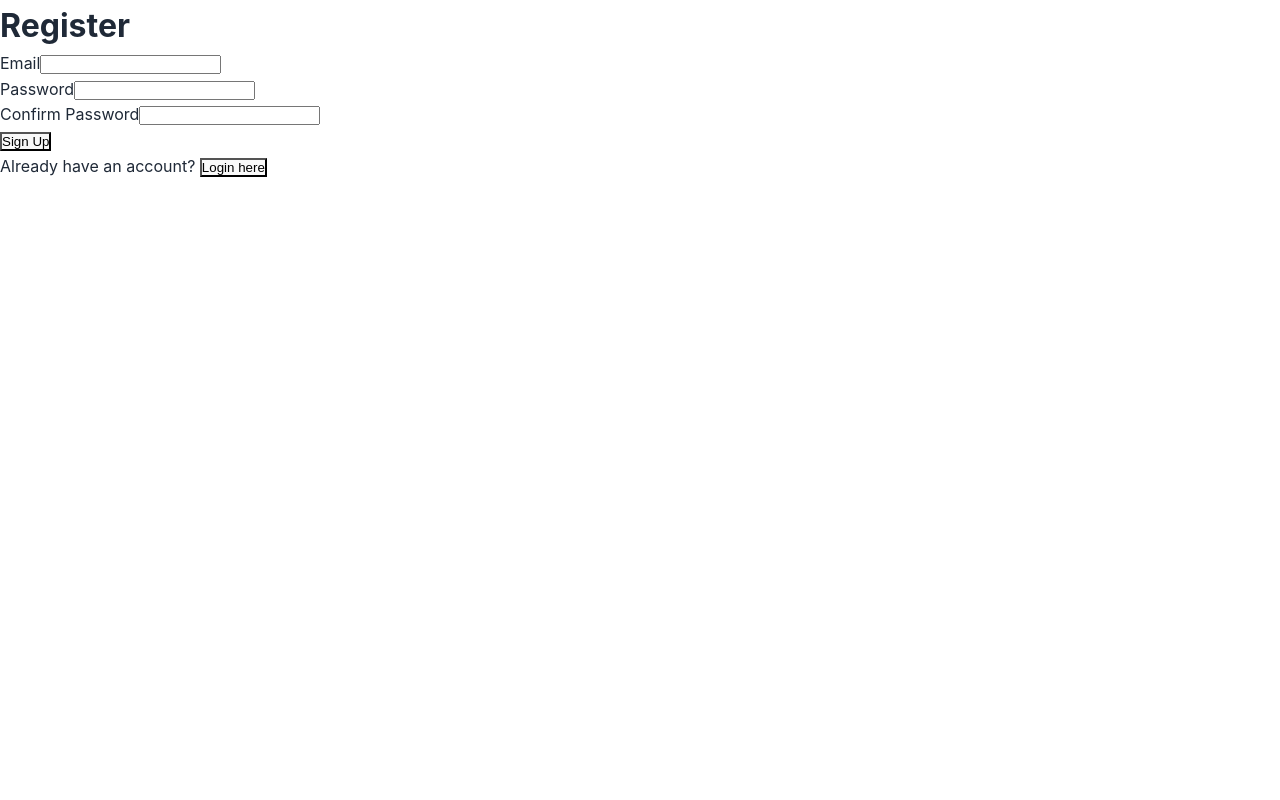
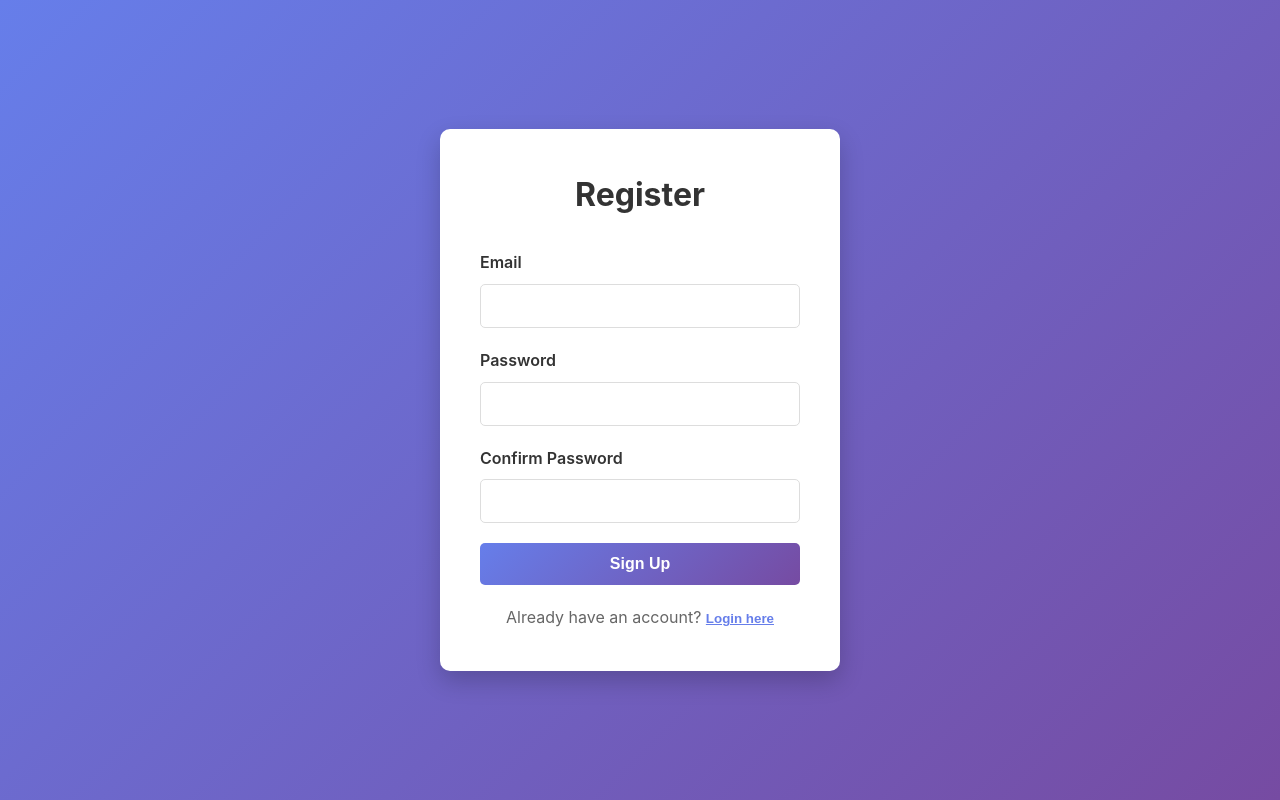
Before and after one commit to malikfarrukh7/college_management_system, a React (Vite) app: page /register in a window 1280 px wide. Built offline with nearby package versions, Linux system fonts and the light colour scheme; no server answers.

Commit message:
login and register

```diff
--- a/src/pages/Login/Login.jsx
+++ b/src/pages/Login/Login.jsx
@@ -55,22 +55,21 @@ export default function Login() {
     <div className={styles.login_container}>
       <div className={styles.login_box}>
         <h1>Login</h1>
-        {error && <p className="error-message">{error}</p>}
+        {error && <p className={styles['error-message']}>{error}</p>}
 
         <form onSubmit={handleSubmit}>
-
-          <div className="form-group">
+          <div className={styles['form-group']}>
             <label htmlFor="email">Email</label>
-            <input type="email" id="email" value={email} onChange={(e) => setEmail(e.target.value)} placeholder="Enter your email" required />
+            <input className={styles.input} type="email" id="email" value={email} onChange={(e) => setEmail(e.target.value)} placeholder="Enter your email" required />
           </div>
-          <div className="form-group">
+          <div className={styles['form-group']}>
             <label htmlFor="password">Password</label>
-            <input type="password" id="password" value={password} onChange={(e) => setPassword(e.target.value)}  placeholder="Enter your password" required />
+            <input className={styles.input} type="password" id="password" value={password} onChange={(e) => setPassword(e.target.value)}  placeholder="Enter your password" required />
           </div>
-          <button type="submit" className="login-btn" disabled={loading}>{loading ? 'Logging in...' : 'Login'}</button>
+          <button type="submit" className={styles['login-btn']} disabled={loading}>{loading ? 'Logging in...' : 'Login'}</button>
         </form>
-        <p className="signup-link">
-          Don't have an account? <button onClick={() => navigate('/register')} className="link-btn">Sign UP</button>
+        <p className={styles['signup-link']}>
+          Don't have an account? <button type="button" onClick={() => navigate('/register')} className={styles['link-btn']}>Sign UP</button>
         </p>
       </div>
     </div>
--- a/src/pages/Login/Login.module.css
+++ b/src/pages/Login/Login.module.css
@@ -16,7 +16,7 @@
   max-width: 400px;
 }
 
-.login-card h1 {
+.login_box h1 {
   text-align: center;
   color: #333;
   margin-bottom: 30px;
@@ -46,6 +46,14 @@
 .form-group input:focus {
   outline: none;
   border-color: #667eea;
+}
+
+.input {
+  width: 100%;
+  padding: 12px;
+  border: 1px solid #ddd;
+  border-radius: 5px;
+  font-size: 1rem;
 }
 
 .login-btn {
--- a/src/pages/Register/Register.jsx
+++ b/src/pages/Register/Register.jsx
@@ -1,4 +1,4 @@
-import './Register.module.css'
+import styles from './Register.module.css'
 import { useNavigate } from 'react-router-dom'
 import React, { useState } from 'react'
 import { supabase } from '../../lib/supabaseClient'
@@ -64,17 +64,18 @@ export default function Register() {
   }
 
   return (
-    <div className="register-container">
-      <div className="register-card">
+    <div className={styles['register_container']}>
+      <div className={styles['register_card']}>
         <h1>Register</h1>
 
-        {error && <p className="error-message">{error}</p>}
-        {success && <p className="success-message">{success}</p>}
+        {error && <p className={styles['error_message']}>{error}</p>}
+        {success && <p className={styles['success_message']}>{success}</p>}
 
         <form onSubmit={handleSignup}>
-          <div className="form-group">
+          <div className={styles['form-group']}>
             <label>Email</label>
             <input
+              className={styles.input}
               type="email"
               value={email}
               onChange={(e) => setEmail(e.target.value)}
@@ -82,9 +83,10 @@ export default function Register() {
             />
           </div>
 
-          <div className="form-group">
+          <div className={styles['form-group']}>
             <label>Password</label>
             <input
+              className={styles.input}
               type="password"
               value={password}
               onChange={(e) => setPassword(e.target.value)}
@@ -92,9 +94,10 @@ export default function Register() {
             />
           </div>
 
-          <div className="form-group">
+          <div className={styles['form-group']}>
             <label>Confirm Password</label>
             <input
+              className={styles.input}
               type="password"
               value={confirmPassword}
               onChange={(e) => setConfirmPassword(e.target.value)}
@@ -102,14 +105,14 @@ export default function Register() {
             />
           </div>
 
-          <button type="submit" disabled={loading}>
+          <button type="submit" className={styles['register_btn']} disabled={loading}>
             {loading ? 'Please wait...' : 'Sign Up'}
           </button>
         </form>
 
-        <p className="login-link">
+        <p className={styles['login_link']}>
           Already have an account?{' '}
-          <button onClick={() => navigate('/login')} className="link-btn">
+          <button type="button" onClick={() => navigate('/login')} className={styles['link_btn']}>
             Login here
           </button>
         </p>
--- a/src/pages/Register/Register.module.css
+++ b/src/pages/Register/Register.module.css
@@ -1,4 +1,4 @@
-.register-container {
+.register_container {
   display: flex;
   justify-content: center;
   align-items: center;
@@ -7,7 +7,7 @@
   padding: 20px;
 }
 
-.register-card {
+.register_card {
   background: white;
   border-radius: 10px;
   padding: 40px;
@@ -16,7 +16,7 @@
   max-width: 400px;
 }
 
-.register-card h1 {
+.register_card h1 {
   text-align: center;
   color: #333;
   margin-bottom: 30px;
@@ -48,7 +48,15 @@
   border-color: #667eea;
 }
 
-.register-btn {
+.input {
+  width: 100%;
+  padding: 12px;
+  border: 1px solid #ddd;
+  border-radius: 5px;
+  font-size: 1rem;
+}
+
+.register_btn {
   width: 100%;
   padding: 12px;
   background: linear-gradient(135deg, #667eea 0%, #764ba2 100%);
@@ -61,17 +69,16 @@
   transition: transform 0.2s;
 }
 
-.register-btn:hover {
+.register_btn:hover {
   transform: translateY(-2px);
 }
 
-.login-link {
+.login_link {
   text-align: center;
   margin-top: 20px;
   color: #666;
 }
-
-.link-btn {
+.link_btn {
   background: none;
   border: none;
   color: #667eea;
@@ -80,11 +87,11 @@
   text-decoration: underline;
 }
 
-.link-btn:hover {
+.link_btn:hover {
   color: #764ba2;
 }
 
-.error-message {
+.error_message {
   background-color: #f8d7da;
   color: #721c24;
   padding: 12px 16px;
@@ -94,7 +101,7 @@
   font-weight: 500;
 }
 
-.success-message {
+.success_message {
   background-color: #d4edda;
   color: #155724;
   padding: 12px 16px;
```
